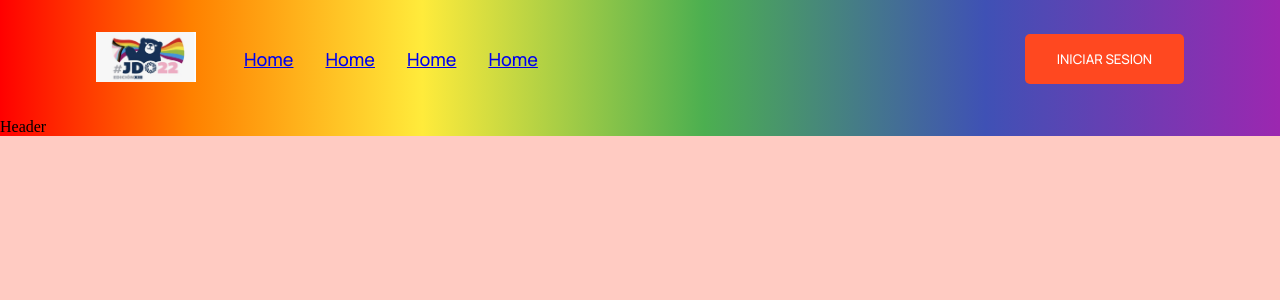
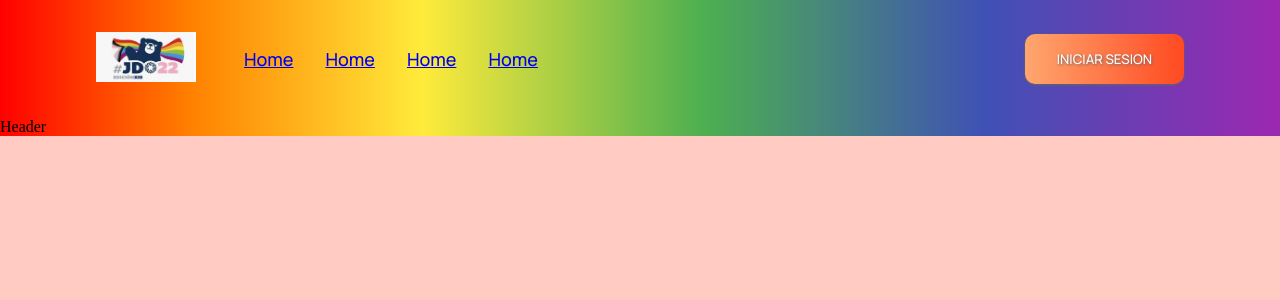
Before and after one commit to Axel-Vicente/app-form_juegos_cierzo, a React (Create React App) app: page / in a window 1280 px wide. Shown: the top 300 px of the page. Built offline with nearby package versions, Linux system fonts and the light colour scheme.

Commit message:
Upgrade login button css

```diff
--- a/src/components/navbar/navbar.css
+++ b/src/components/navbar/navbar.css
@@ -49,18 +49,32 @@
 
 .cierzo-games__navbar-sign button,
 .cierzo-games__navbar-menu_container button {
+    flex: 1 1 auto;
     padding: 1rem 2rem;
     color: #fff;
-    background: #ff4820;
+    -webkit-box-shadow: 0px 1px 3px #666666;
+    -moz-box-shadow: 0px 1px 3px #666666;
+    box-shadow: 0px 1px 3px #666666;
+    text-shadow: 1px 1px 3px #666666;
+    background: linear-gradient(to right, #ffa66e 0%, #ff4820 51%, #ffa66e 100%);
     font-weight: 500;
+    transition: 0.5s;
+    background-size: 200% auto;
     left: 1153px;
     top: 55px;
     font-family: var(--font-family);
-    border-radius: 5px;
+    -webkit-border-radius: 10px;
+    -moz-border-radius: 10px;
+    border-radius: 10px;
     border: 0;
     outline: none;
     cursor: pointer;
     text-transform: uppercase;
+}
+
+.cierzo-games__navbar-sign button:hover,
+.cierzo-games__navbar-menu_container button:hover {
+    background-position: right center;
 }
 
 .cierzo-games__navbar-menu {
@@ -70,7 +84,7 @@
     position: relative;
 }
 
-.cierzo-games__navbar-menu svg{
+.cierzo-games__navbar-menu svg {
     cursor: pointer;
 }
 
```
